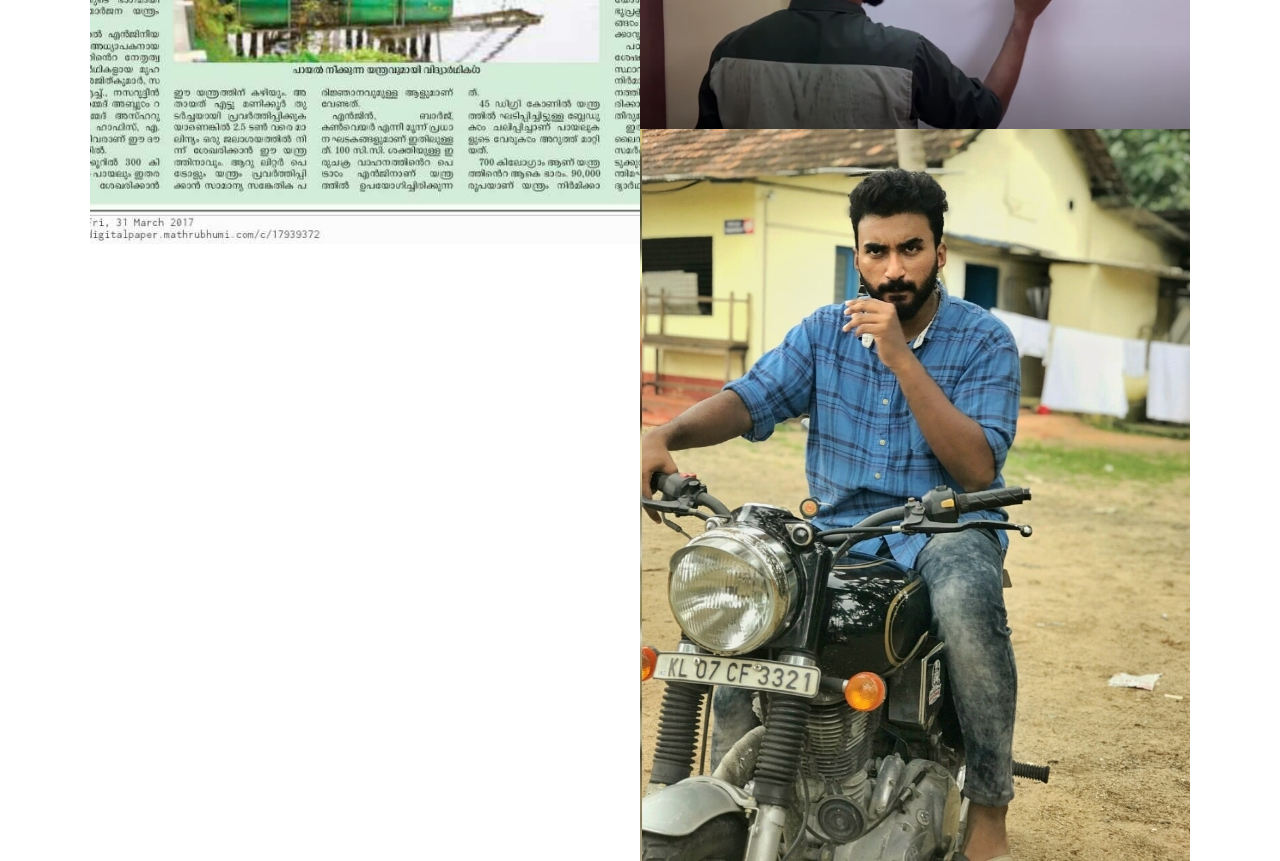
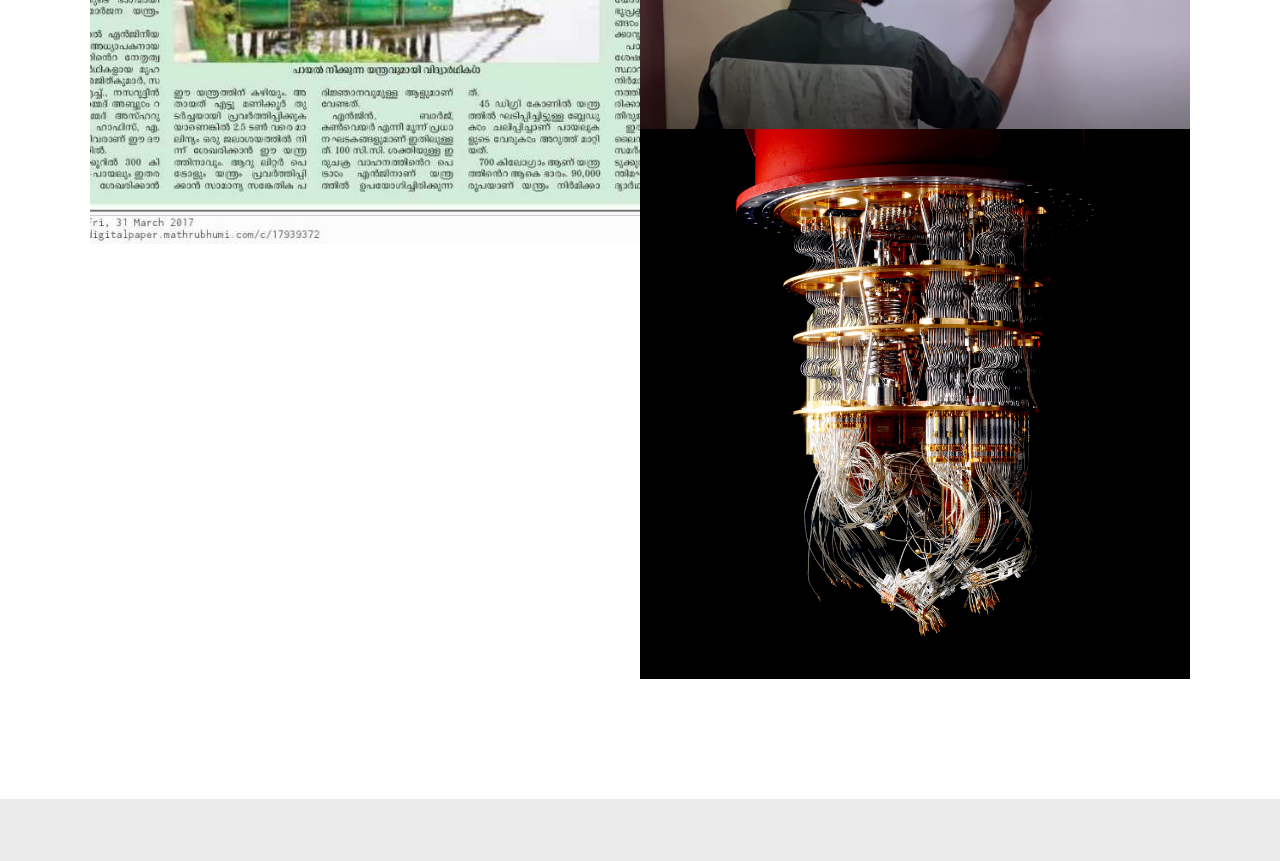
Before and after one commit to MohammedHafiz/Personal-Website, a plain HTML site: page index.html in a window 1280 px wide. Shown: the part 5640-6501 px from the top of the page. Drawn offline with nearby package versions, Linux system fonts and the light colour scheme; files whose address does not match are found by name.

Commit message:
pic changed

```diff
--- a/index.html
+++ b/index.html
@@ -465,7 +465,7 @@
 
 			<div class="bgrid folio-item">
 			   <div class="item-wrap">
-				   <img src="images/img1.jpg" alt="Salad">
+				   <img src="images/quantum-computing.jpg" alt="Salad">
 				  <a href="#modal-06" class="overlay">
 					 <div class="folio-item-table">
 						 <div class="folio-item-cell">
@@ -584,7 +584,7 @@
 			   <div id="modal-06" class="popup-modal slider mfp-hide">
 
 					 <div class="media">
-						 <img src="images/img1.jpg" alt="" />
+						 <img src="images/quantum-computing.jpg" alt="" />
 					 </div>
 
 				   <div class="description-box">
@@ -694,7 +694,7 @@
 
 	            	<h3>Web Development</h3>
 
-		            <p class="desc"> Hard-working web developer with a flair for creating elegant solutions in the least amount of time. Developed an ecommerce webapp, customer web portal. Passionate about software architecture and web development in Node.js . Regular attendee of web developer meetups and hackathons. Capable of making  user-friendly websites.
+		            <p class="desc"> Hard-working web developer with a flair for creating elegant solutions in the least amount of time. Developed an ecommerce webapp. Passionate about software architecture and web development in Node.js . Regular attendee of web developer meetups and hackathons. Capable of making  user-friendly websites.
 	         		</p>
 
 	            </div>
```
Also changed, not shown: images/quantum-computing.jpg (added), typing master week 2.PNG (added).
